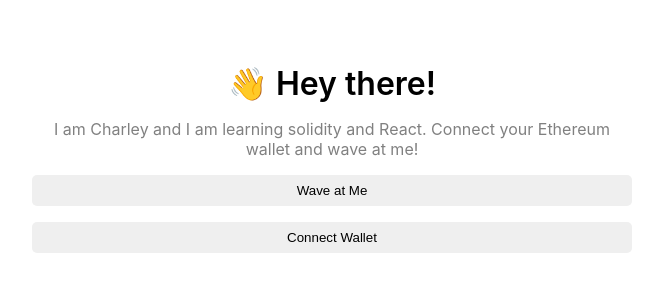
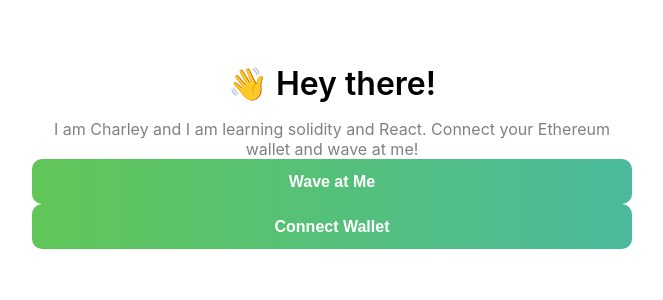
Before and after one commit to cmdellinger/web3_wave_portal, a React (Create React App) app in the folder my-wave-portal/frontend/: page / in a window 1280 px wide. Shown: the top 300 px of the page, without its empty margins (308-971 px from the left). Built offline with nearby package versions, Linux system fonts and the light colour scheme; the HTML template or start-up script is replaced by a standard one.

Commit message:
updated button styling in App.js and App.css

```diff
--- a/my-wave-portal/frontend/src/App.css
+++ b/my-wave-portal/frontend/src/App.css
@@ -1,3 +1,10 @@
+.App {
+  height: 100vh;
+  background-color: #1a202c;
+  overflow: scroll;
+  text-align: center;
+}
+
 .mainContainer {
   display: flex;
   justify-content: center;
@@ -32,3 +39,29 @@
   border-radius: 5px;
 
 }
+
+.cta-button {
+  height: 45px;
+  border: 0;
+  width: auto;
+  padding-left: 40px;
+  padding-right: 40px;
+  border-radius: 10px;
+  cursor: pointer;
+  font-size: 16px;
+  font-weight: bold;
+  color: white;
+}
+
+.connect-wallet-button {
+  background: -webkit-linear-gradient(left, #60c657, #35aee2);
+  background-size: 200% 200%;
+  animation: gradient-animation 4s ease infinite;
+}
+
+.submit-wave-button {
+  background: -webkit-linear-gradient(left, #4e44ce, #35aee2);
+  background-size: 200% 200%;
+  animation: gradient-animation 4s ease infinite;
+  margin-left: 10px;
+}
--- a/my-wave-portal/frontend/src/App.js
+++ b/my-wave-portal/frontend/src/App.js
@@ -123,9 +123,9 @@ const App = () => {
 
         <div className="bio">
           I am Charley and I am learning solidity and React. Connect your Ethereum wallet and wave at me!
+
         </div>
-
-        <button className="waveButton" onClick={wave}>
+        <button className="cta-button connect-wallet-button" onClick={wave}>
           Wave at Me
         </button>
 
@@ -133,7 +133,7 @@ const App = () => {
         * If there is no currentAccount render this button
         */}
         {!currentAccount && (
-          <button className="waveButton" onClick={connectWallet}>
+          <button className="cta-button connect-wallet-button" onClick={connectWallet}>
             Connect Wallet
           </button>
         )}
```
